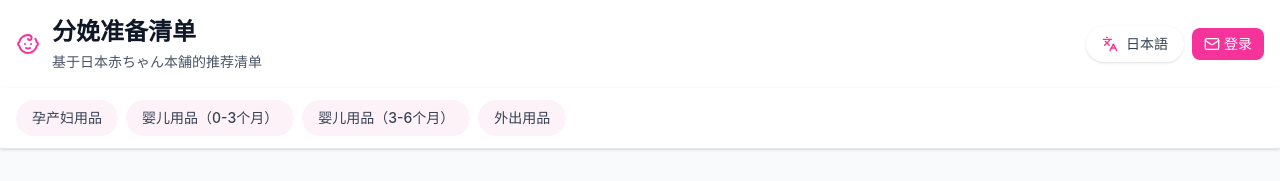
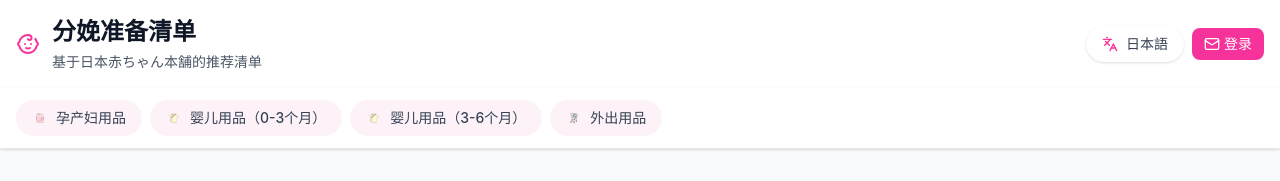
Before and after one commit to tothemoonai/akachanlist, a React (Vite) app: page / in a window 1280 px wide. Shown: the top 181 px of the page. Built offline with nearby package versions, Linux system fonts and the light colour scheme; no server answers; the database is empty.

Commit message:
fix: use ItemIcon component in CategoryNav to display GIF/PNG icons

```diff
--- a/src/components/CategoryNav.tsx
+++ b/src/components/CategoryNav.tsx
@@ -1,7 +1,6 @@
 import React from 'react';
 import { Category } from '../types';
-import { LucideIcon } from 'lucide-react';
-import * as Icons from 'lucide-react';
+import { ItemIcon } from './ItemIcon';
 
 interface CategoryNavProps {
   categories: Category[];
@@ -16,23 +15,18 @@ export const CategoryNav: React.FC<CategoryNavProps> = ({
     <nav className="sticky top-16 sm:top-[88px] z-40 bg-white shadow-sm border-b border-gray-200">
       <div className="container mx-auto px-4">
         <div className="flex gap-2 overflow-x-auto py-3 scrollbar-hide">
-          {categories.map((category) => {
-            const IconComponent = Icons[category.icon as keyof typeof Icons] as LucideIcon | undefined;
-            return (
+          {categories.map((category) => (
             <button
               key={category.id}
               onClick={() => onCategoryClick(category.id)}
               className="flex items-center gap-2 px-4 py-2 bg-pink-50 hover:bg-pink-100 rounded-full text-gray-700 hover:text-gray-900 transition-colors flex-shrink-0"
             >
-                {IconComponent && typeof IconComponent === 'function' && (
-                  <IconComponent className="w-4 h-4" />
-                )}
+              <ItemIcon icon={category.icon} className="w-4 h-4" />
               <span className="text-sm font-medium whitespace-nowrap">
                 {category.title}
               </span>
             </button>
-            );
-          })}
+          ))}
         </div>
       </div>
     </nav>
```
Lines whose indentation alone changed are shown as unchanged.
